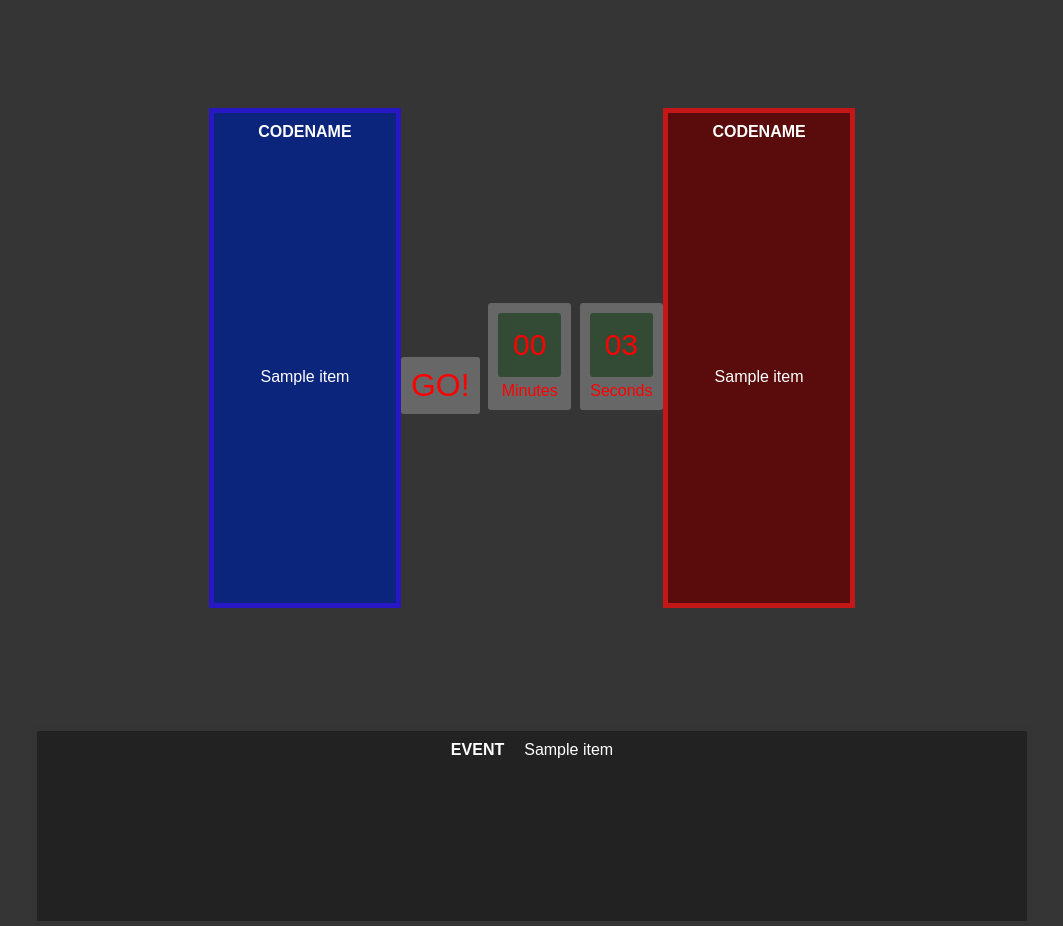
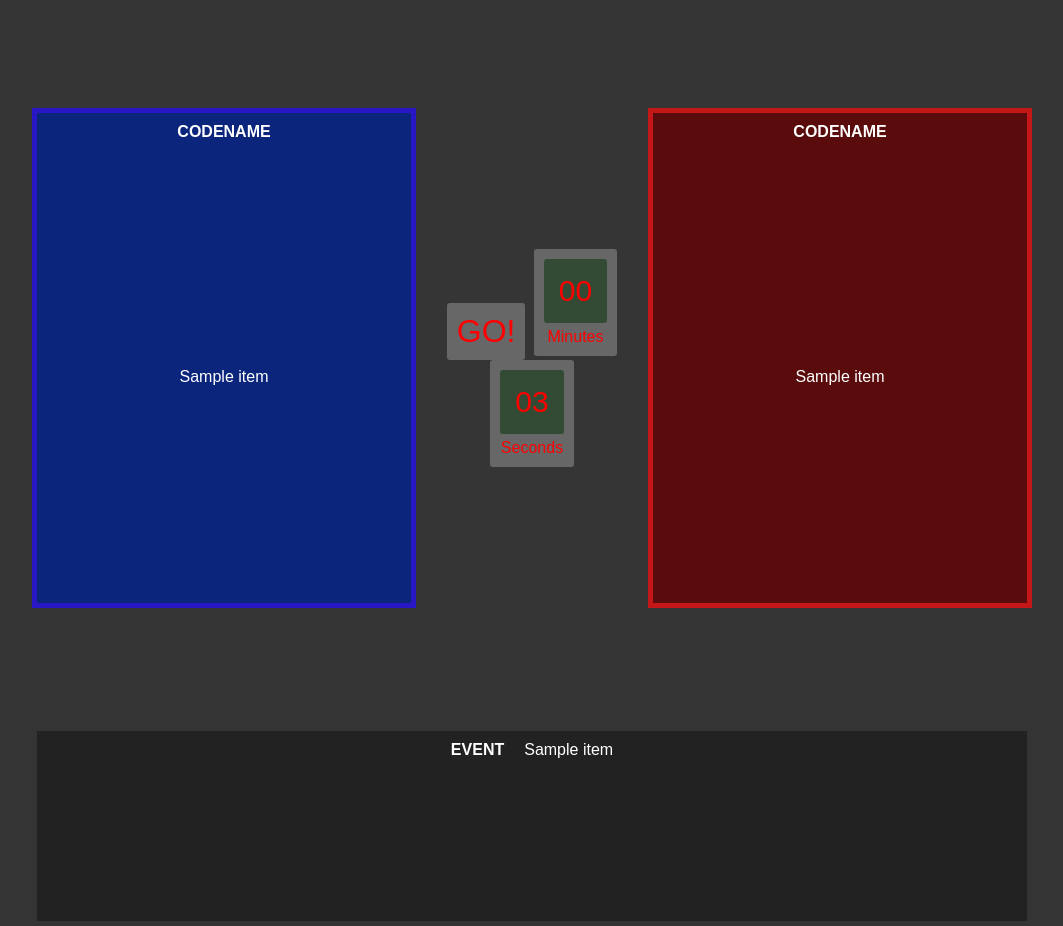
Before and after one commit to Software-Engineering-Spring-2022/Server_Code, a Flask app: template templates/actionScreen.html in a window 1280 px wide. Shown: the whole page, without its empty margins (108-1171 px from the left). Run offline with Flask 2, Linux system fonts and the light colour scheme; the template is opened without the code that fills it: most values are stand-ins (such as "Sample title", 1, 10 or a date in 2020); data that the repository does not hold is empty; parts of the project's set-up code (start-up, migrations or seed data) failed here and were passed over; some libraries are stand-ins or nearby versions.

Commit message:
Update actionScreen.html

```diff
--- a/templates/actionScreen.html
+++ b/templates/actionScreen.html
@@ -12,7 +12,7 @@
 
 		.BLUE {
 			position: relative;
-			width: 15vw;
+			width: 30vw;
 			height: 500px;
 			background-color: rgb(11, 37, 124);
 			border: 5px solid rgb(40, 23, 196);
@@ -21,7 +21,7 @@
 
 		.RED {
 			position: relative;
-			width: 15vw;
+			width: 30vw;
 			height: 500px;
 			background-color: rgb(90, 12, 12);
 			border: 5px solid rgb(196, 23, 23);
```
